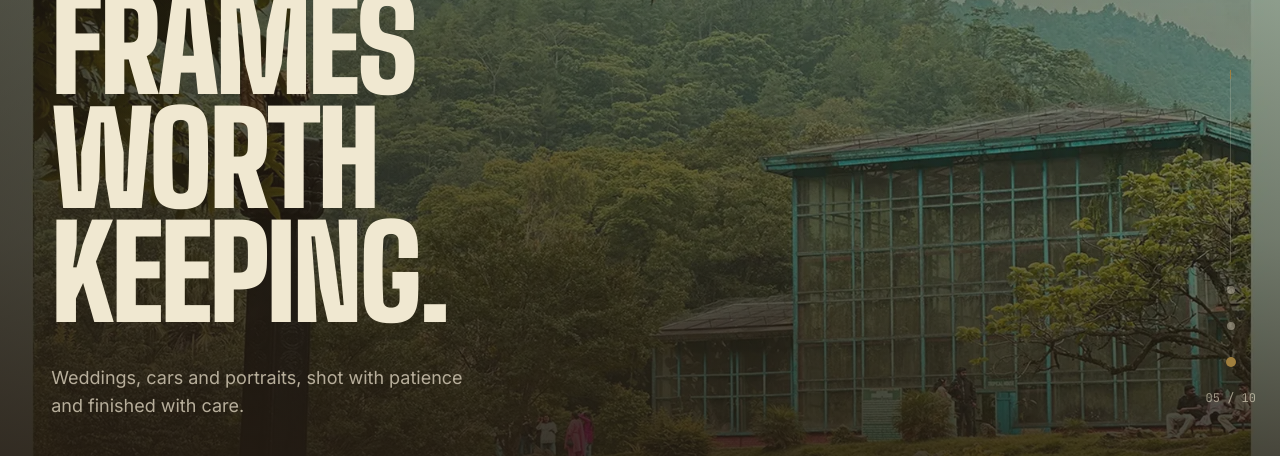
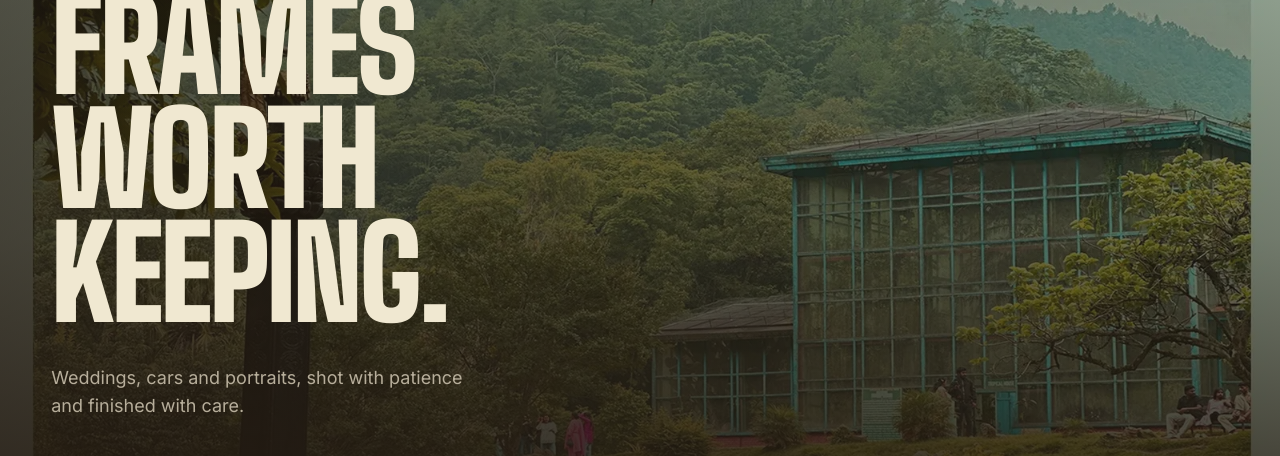
Before and after one commit to DDS3579/theki-studios, a React (Vite) app: page / in a window 1280 px wide. Shown: the part 162-618 px from the top of the page. Built offline with nearby package versions, Linux system fonts and the light colour scheme; the HTML template or start-up script is replaced by a standard one.

Commit message:
fix: the work progress file

```diff
--- a/src/components/work/WorkProgress.tsx
+++ b/src/components/work/WorkProgress.tsx
@@ -1,152 +1,141 @@
-import { useRef, useState, useEffect } from 'react';
+import { useMemo, useRef, useState } from 'react';
 import { useGSAP } from '@gsap/react';
 import { gsap } from 'gsap';
 import { ScrollTrigger } from 'gsap/ScrollTrigger';
-import type { Chapter } from '../../content';
-import { copy } from '../../content';
-import { scrollToChapter } from '../../lib/scrollTo';
+import { copy, getFeaturedPhotos, type Chapter } from '../../content';
+import { useReducedMotion } from '../../lib/gate';
+import { scrollToChapter, scrollToPhoto } from '../../lib/scrollTo';
+import { CHAPTER_OPENING_LENGTH, SEGMENT_LENGTH_PER_PHOTO, chapterLength } from '../../lib/motion';
 
 gsap.registerPlugin(ScrollTrigger);
+
+const pad = (n: number) => String(n).padStart(2, '0');
 
 interface WorkProgressProps {
   chapters: readonly Chapter[];
 }
 
+// Right-edge rail: progress line, chapter jumps, per-photo jumps for the current chapter, counter.
+// React state changes only when the chapter or photo changes. The line fill is written straight to the DOM.
 export default function WorkProgress({ chapters }: WorkProgressProps) {
-  const [activeChapter, setActiveChapter] = useState<Chapter>(chapters[0]);
-  const [progress, setProgress] = useState(0);
-  const [totalPhotos, setTotalPhotos] = useState(0);
-  const [currentPhoto, setCurrentPhoto] = useState(0);
-  const [isVisible, setIsVisible] = useState(false);
-  const progressRef = useRef<HTMLDivElement>(null);
+  const reduced = useReducedMotion();
+  const fillRef = useRef<HTMLDivElement>(null);
+  const [visible, setVisible] = useState(false);
+  const [active, setActive] = useState<{ chapter: Chapter; photo: number }>({
+    chapter: chapters[0],
+    photo: 0,
+  });
 
-  useGSAP(() => {
-    if (!progressRef.current) return;
+  const counts = useMemo(() => chapters.map((c) => getFeaturedPhotos(c).length), [chapters]);
+  const total = counts.reduce((a, b) => a + b, 0);
+  const activeChapterIndex = chapters.indexOf(active.chapter);
+  const overall = counts.slice(0, activeChapterIndex).reduce((a, b) => a + b, 0) + active.photo + 1;
 
-    const ctx = gsap.context(() => {
-      // D3: Show rail only while Work section is in view
+  useGSAP(
+    () => {
+      if (reduced) return;
+
       ScrollTrigger.create({
         trigger: '#work',
-        start: 'top bottom',
-        end: 'bottom top',
-        onEnter: () => setIsVisible(true),
-        onLeave: () => setIsVisible(false),
-        onEnterBack: () => setIsVisible(true),
-        onLeaveBack: () => setIsVisible(false),
+        start: 'top 60%',
+        end: 'bottom 40%',
+        onToggle: (self) => setVisible(self.isActive),
         onUpdate: (self) => {
-          setProgress(self.progress);
+          if (fillRef.current) fillRef.current.style.transform = `scaleY(${self.progress})`;
         },
       });
 
-      // Create ScrollTrigger for each chapter to track active chapter
-      chapters.forEach((chapter) => {
+      chapters.forEach((chapter, ci) => {
+        const len = chapterLength(counts[ci]);
         ScrollTrigger.create({
           trigger: `#chapter-${chapter}`,
-          start: 'top center',
-          end: 'bottom center',
-          onEnter: () => setActiveChapter(chapter),
-          onEnterBack: () => setActiveChapter(chapter),
+          start: 'top top',
+          end: 'bottom bottom',
+          onUpdate: (self) => {
+            if (!self.isActive) return;
+            const t = self.progress * len;
+            const idx = Math.min(
+              counts[ci] - 1,
+              Math.max(0, Math.floor((t - CHAPTER_OPENING_LENGTH - SEGMENT_LENGTH_PER_PHOTO * 0.15) / SEGMENT_LENGTH_PER_PHOTO))
+            );
+            setActive((prev) => (prev.chapter === chapter && prev.photo === idx ? prev : { chapter, photo: idx }));
+          },
         });
       });
-    }, progressRef.current);
+    },
+    { dependencies: [reduced] }
+  );
 
-    return () => ctx.revert();
-  }, [chapters]);
-
-  // Calculate total photos and current photo
-  useEffect(() => {
-    const total = chapters.reduce((sum, ch) => {
-      const chapterEl = document.getElementById(`chapter-${ch}`);
-      if (chapterEl) {
-        const photos = chapterEl.querySelectorAll('[data-photo-id]');
-        return sum + photos.length;
-      }
-      return sum;
-    }, 0);
-    setTotalPhotos(total);
-
-    // Track current photo based on scroll position
-    const updateCurrentPhoto = () => {
-      let count = 0;
-      for (const chapter of chapters) {
-        const chapterEl = document.getElementById(`chapter-${chapter}`);
-        if (chapterEl) {
-          const photos = chapterEl.querySelectorAll('[data-photo-id]');
-          for (let i = 0; i < photos.length; i++) {
-            const rect = photos[i].getBoundingClientRect();
-            if (rect.top < window.innerHeight / 2 && rect.bottom > window.innerHeight / 2) {
-              setCurrentPhoto(count + i + 1);
-              return;
-            }
-          }
-          count += photos.length;
-        }
-      }
-    };
-
-    window.addEventListener('scroll', updateCurrentPhoto, { passive: true });
-    updateCurrentPhoto();
-
-    return () => window.removeEventListener('scroll', updateCurrentPhoto);
-  }, [chapters]);
-
-  const handleClick = (chapter: Chapter) => {
-    scrollToChapter(chapter);
-  };
+  if (reduced) return null;
 
   return (
     <div
-      ref={progressRef}
-      className={`fixed right-6 top-1/2 -translate-y-1/2 z-40 flex flex-col items-center gap-4 transition-opacity duration-300 ${
-        isVisible ? 'opacity-100' : 'opacity-0 pointer-events-none'
-      }`}
       role="navigation"
       aria-label="Work progress"
+      className={`fixed right-6 top-1/2 z-40 hidden -translate-y-1/2 flex-col items-end gap-5 transition-[opacity,visibility] duration-500 md:flex ${
+        visible ? 'visible opacity-100' : 'invisible opacity-0'
+      }`}
     >
-      {/* D3: Vertical progress line with brass fill */}
-      <div className="relative w-px h-48 bg-stage-text/20">
+      <div className="relative h-40 w-px bg-stage-text/20">
         <div
-          className="absolute top-0 left-0 w-full bg-brass transition-all duration-300"
-          style={{ height: `${progress * 100}%` }}
+          ref={fillRef}
+          className="absolute inset-0 origin-top bg-brass"
+          style={{ transform: 'scaleY(0)' }}
         />
       </div>
 
-      {/* D3: Chapter ticks with 24px hit area and hover labels */}
-      {/* E4: Screen readers - navigation landmark with labels */}
-      <nav aria-label="Chapter navigation" className="flex flex-col gap-3">
-        {chapters.map((chapter) => (
+      <div className="flex flex-col items-end">
+        {chapters.map((chapter, ci) => {
+          const isActive = active.chapter === chapter;
+          return (
+            <div key={chapter} className="flex flex-col items-end">
               <button
-            key={chapter}
-            onClick={() => handleClick(chapter)}
-            className={`group relative w-6 h-6 flex items-center justify-center transition-all duration-300 ${
-              activeChapter === chapter
-                ? 'text-brass'
-                : 'text-stage-text/40 hover:text-stage-text/60'
+                type="button"
+                onClick={() => scrollToChapter(chapter)}
+                aria-label={`Go to ${copy.chapters[chapter].title}`}
+                aria-current={isActive ? 'step' : undefined}
+                className={`group flex h-6 items-center gap-3 font-mono text-[11px] uppercase tracking-[0.18em] transition-colors duration-300 ${
+                  isActive ? 'text-brass' : 'text-stage-muted hover:text-stage-text'
                 }`}
-            aria-label={`Go to ${copy.chapters[chapter].title} chapter`}
-            aria-current={activeChapter === chapter ? 'step' : undefined}
               >
-            <div
-              className={`w-2 h-2 rounded-full transition-all duration-300 ${
-                activeChapter === chapter ? 'bg-brass scale-125' : 'bg-current'
+                <span
+                  className={`transition-opacity duration-300 ${
+                    isActive ? 'opacity-100' : 'opacity-0 group-hover:opacity-100 group-focus-visible:opacity-100'
+                  }`}
+                >
+                  {copy.chapters[chapter].title}
+                </span>
+                <span className={`block h-1.5 w-1.5 rounded-full ${isActive ? 'bg-brass' : 'bg-current'}`} />
+              </button>
+
+              {isActive && counts[ci] > 1 && (
+                <div className="flex flex-col items-end">
+                  {Array.from({ length: counts[ci] }, (_, i) => (
+                    <button
+                      key={i}
+                      type="button"
+                      onClick={() => scrollToPhoto(chapter, i)}
+                      aria-label={`Photo ${i + 1} of ${counts[ci]}`}
+                      aria-current={active.photo === i ? 'true' : undefined}
+                      className="group flex h-6 w-6 items-center justify-end"
+                    >
+                      <span
+                        className={`block h-px transition-[width,background-color] duration-300 ${
+                          active.photo === i ? 'w-4 bg-brass' : 'w-2 bg-stage-muted group-hover:w-3'
                         }`}
                       />
-            {/* D3: Text label on hover or focus */}
-            <span className="absolute right-8 font-mono text-xs text-stage-text/80 uppercase tracking-wider opacity-0 group-hover:opacity-100 group-focus:opacity-100 transition-opacity whitespace-nowrap pointer-events-none">
-              {copy.chapters[chapter].title}
-            </span>
                     </button>
                   ))}
-      </nav>
+                </div>
+              )}
+            </div>
+          );
+        })}
+      </div>
 
-      {/* D3: Photo counter with tabular numbers */}
-      {/* E4: Counter is decorative */}
-      <div
-        className="font-mono text-xs text-stage-text/60 tabular-nums"
-        aria-hidden="true"
-      >
-        {String(currentPhoto).padStart(2, '0')} / {String(totalPhotos).padStart(2, '0')}
-      </div>
+      <p aria-hidden="true" className="font-mono text-[11px] tabular-nums text-stage-muted">
+        {pad(overall)} / {pad(total)}
+      </p>
     </div>
   );
 }
```
Lines whose indentation alone changed are shown as unchanged.
